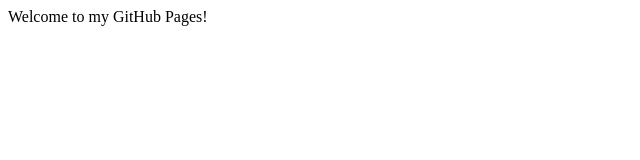
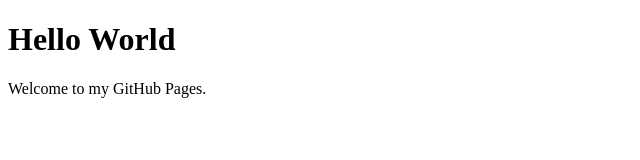
Before and after one commit to Liuxiaoke/Liuxiaoke.github.io, a plain HTML site: page index.html in a window 1280 px wide. Shown: the whole page, without its empty margins (0-640 px from the left). Drawn offline with Linux system fonts and the light colour scheme.

Commit message:
modify index.html

```diff
--- a/index.html
+++ b/index.html
@@ -1,7 +1,7 @@
+<!DOCTYPE html>
 <html>
-	<head>
-	</head>
 	<body>
-		Welcome to my GitHub Pages!
+		<h1>Hello World</h1>
+		<p>Welcome to my GitHub Pages.</p>
 	</body>
 </html>
```
